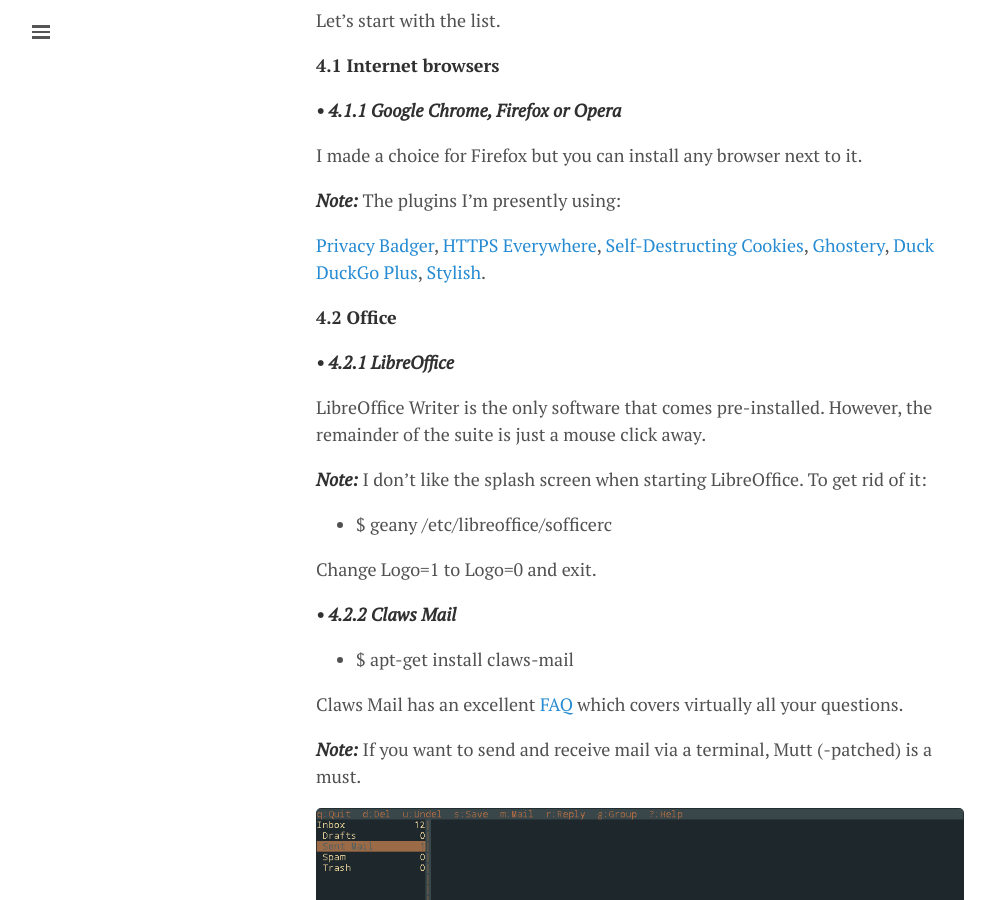
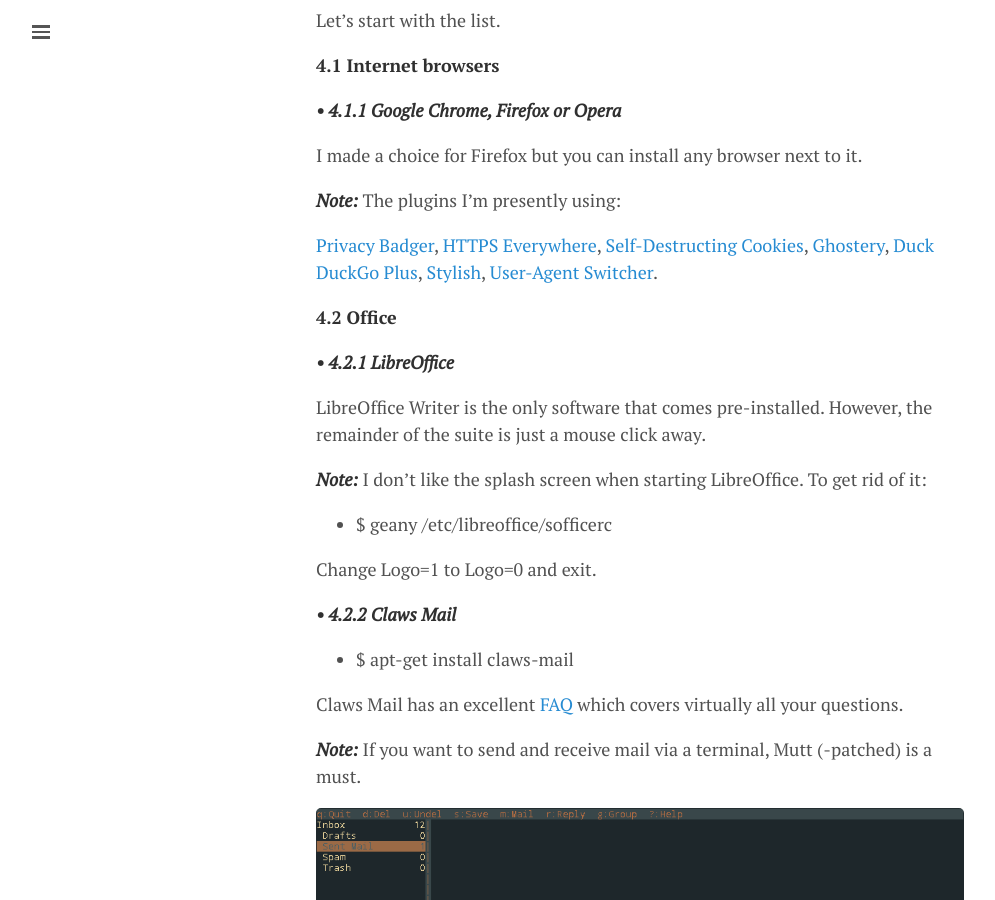
Before and after one commit to lgeurts/lgeurts.github.io, a Jekyll site: the page built from _posts/2017-07-11-bunsenlabs-linux-setup-notes-for dell-inspiron-6000.md, in a window 1280 px wide and 900 px high, scrolled down 2881 px. Shown: the whole window, without its empty margins (0-995 px from the left). Built offline with Jekyll 4.4.1, drawn with Linux system fonts in a browser that asks for light colours; nearby versions of some CDN libraries; comment, search, counter and statistics services are not loaded.

Commit message:
Update sub-section 4.1.1 #81 User-Agent Switcher

```diff
--- a/_posts/2017-07-11-bunsenlabs-linux-setup-notes-for dell-inspiron-6000.md
+++ b/_posts/2017-07-11-bunsenlabs-linux-setup-notes-for dell-inspiron-6000.md
@@ -78,7 +78,7 @@
 
 ***Note:*** The plugins I'm presently using:
 
-[Privacy Badger](https://www.eff.org/privacybadger), [HTTPS Everywhere](https://www.eff.org/https-everywhere), [Self-Destructing Cookies](https://addons.mozilla.org/en-US/firefox/addon/self-destructing-cookies/), [Ghostery](https://addons.mozilla.org/en-US/firefox/addon/ghostery/), [Duck DuckGo Plus](https://addons.mozilla.org/en-US/firefox/addon/duckduckgo-for-firefox/), [Stylish](https://addons.mozilla.org/en-US/firefox/addon/stylish/).
+[Privacy Badger](https://www.eff.org/privacybadger), [HTTPS Everywhere](https://www.eff.org/https-everywhere), [Self-Destructing Cookies](https://addons.mozilla.org/en-US/firefox/addon/self-destructing-cookies/), [Ghostery](https://addons.mozilla.org/en-US/firefox/addon/ghostery/), [Duck DuckGo Plus](https://addons.mozilla.org/en-US/firefox/addon/duckduckgo-for-firefox/), [Stylish](https://addons.mozilla.org/en-US/firefox/addon/stylish/), [User-Agent Switcher](https://addons.mozilla.org/en-US/firefox/addon/user-agent-switcher-firefox/).
 
 **4.2 Office**
 
```
